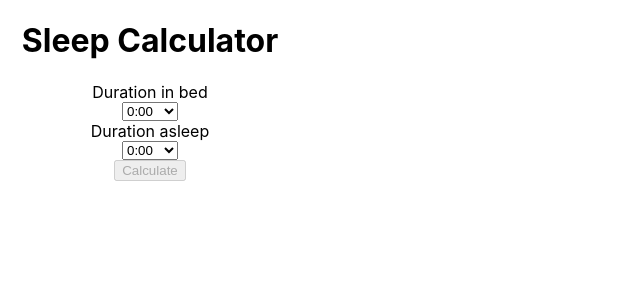
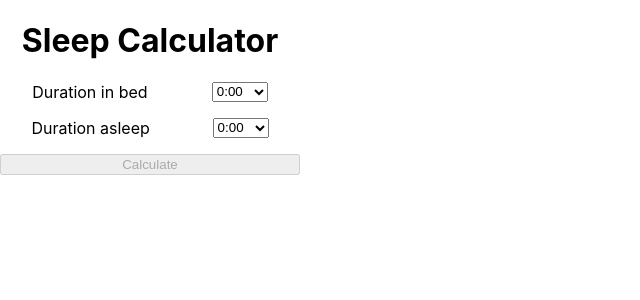
Before and after one commit to mtvillwock/frontend-code-challenge, a React (Create React App) app in the folder sleepio/: page / in a window 1280 px wide. Shown: the top 300 px of the page, without its empty margins (0-640 px from the left). Built offline with nearby package versions, Linux system fonts and the light colour scheme.

Commit message:
Extract subcomponents from App.js

```diff
--- a/sleepio/package.json
+++ b/sleepio/package.json
@@ -5,6 +5,7 @@
   "dependencies": {
     "@testing-library/jest-dom": "^5.16.2",
     "@testing-library/user-event": "^13.5.0",
+    "prop-types": "^15.8.1",
     "react": "^17.0.2",
     "react-dom": "^17.0.2",
     "react-scripts": "5.0.0",
--- a/sleepio/src/App.js
+++ b/sleepio/src/App.js
@@ -1,127 +1,13 @@
-import React from 'react';
-import logo from './logo.svg';
-import './App.css';
-import { timeToNumber, numberToTime } from './utils'
-// TODO: fetch this from server or import from separate file
-const allHalfHourIntervals = [
-  "0:00",
-  "0:30",
-  "1:00",
-  "1:30",
-  "2:00",
-  "2:30",
-  "3:00",
-  "3:30",
-  "4:00",
-  "4:30",
-  "5:00",
-  "5:30",
-  "6:00",
-  "6:30",
-  "7:00",
-  "7:30",
-  "8:00",
-  "8:30",
-  "9:00",
-  "9:30",
-  "10:00",
-  "10:30",
-  "11:00",
-  "11:30",
-  "12:00",
-  "12:30",
-  "13:00",
-  "13:30",
-  "14:00",
-  "14:30",
-  "15:00",
-  "15:30",
-  "16:00",
-  "16:30",
-  "17:00",
-  "17:30",
-  "18:00",
-  "18:30",
-  "19:00",
-  "19:30",
-  "20:00",
-  "20:30",
-  "21:00",
-  "21:30",
-  "22:00",
-  "22:30",
-  "23:00",
-  "23:30"
-]
-const allNumberofMinutes = allHalfHourIntervals.map(interval => timeToNumber(interval))
-let entries = {}
-allNumberofMinutes.forEach((num, index) => {
-  entries[num] = allHalfHourIntervals[index]
-})
+import React from 'react'
+import './App.css'
+import Form from './Form'
+
 
 const App = () => {
-  const [result, setResult] = React.useState(null)
-  const [durationInBed, setDurationInBed] = React.useState(null)
-  const [durationAsleep, setDurationAsleep] = React.useState(null)
-  const [loading, setLoading] = React.useState(false)
-
-  const handleSubmit = async e => {
-    e.preventDefault();
-
-    setLoading(true)
-    setResult(false)
-
-    // TODO: Does this need to handle if asleep is less than in bed?
-    const result = Math.round((100 * durationAsleep / durationInBed))
-    const data = JSON.stringify({ score: result })
-
-    const response = await fetch('http://localhost:5000/api/sleep_data', {
-      method: 'POST',
-      headers: {
-        'Content-Type': 'application/json',
-      },
-      mode: 'cors',
-      body: data,
-    })
-
-    if (response.ok) {
-      setResult(result)
-    } else if (!response.ok) {
-      setResult('Request failed, please try again')
-    }
-    setLoading(false)
-  }
-
-  // probably can simplify this by making a component that is a SelectWithLabel or similar
-  const handleUpdateDurationInBed = e => {
-    let number = timeToNumber(e.target.value)
-    setDurationInBed(number)
-  }
-
-  const handleUpdateDurationAsleep = e => {
-    let number = timeToNumber(e.target.value)
-    setDurationAsleep(number)
-  }
-
   return (
     <div className="App" style={{ maxWidth: '300px' }}>
       <h1>Sleep Calculator</h1>
-      <form
-        style={{ display: 'flex', flexDirection: 'column', alignContent: 'space-between', marginBottom: '20px', alignItems: 'center' }}
-        onSubmit={e => handleSubmit(e)}
-      >
-        <label>Duration in bed</label>
-        <select onChange={e => handleUpdateDurationInBed(e)}>
-          {allHalfHourIntervals.map(option => <option key={`in-bed-${option}`} value={option}>{option}</option>)}
-        </select>
-        <label>Duration asleep</label>
-        <select onChange={e => handleUpdateDurationAsleep(e)}>
-          {allHalfHourIntervals.map(option => <option key={`asleep-${option}`} value={option}>{option}</option>)}
-        </select>
-        <input disabled={!durationInBed || !durationAsleep} type="submit" value="Calculate" />
-      </form>
-      {loading && <div>Loading...</div>}
-      {result && <div>Result: {result}</div>}
+      <Form />
     </div>
   );
 }
--- /dev/null
+++ b/sleepio/src/DropdownWithLabel.js
@@ -0,0 +1,27 @@
+import React from 'react'
+import PropTypes from 'prop-types'
+
+const DropdownWithLabel = ({ labelText, onChange, options }) => {
+  return (
+    <div style={{ display: 'flex', justifyContent: 'space-around', marginBottom: '16px' }}>
+      <label>{labelText}</label>
+      <select onChange={onChange}>
+        {options.map(option =>
+          <option
+            key={`${labelText.split(' ').join('-')}-${option}`}
+            value={option}>
+            {option}
+          </option>)
+        }
+      </select>
+    </div>
+  )
+}
+
+DropdownWithLabel.propTypes = {
+  onChange: PropTypes.func.isRequired,
+  labelText: PropTypes.string.isRequired,
+  options: PropTypes.array.isRequired,
+}
+
+export default DropdownWithLabel
--- /dev/null
+++ b/sleepio/src/Form.js
@@ -0,0 +1,71 @@
+import React from 'react'
+import { timeToNumber } from './utils'
+import halfHourIntervals from './halfHourIntervals'
+import DropdownWithLabel from './DropdownWithLabel';
+
+const Form = () => {
+  const [result, setResult] = React.useState(null)
+  const [durationInBed, setDurationInBed] = React.useState(null)
+  const [durationAsleep, setDurationAsleep] = React.useState(null)
+  const [loading, setLoading] = React.useState(false)
+
+  const handleSubmit = async e => {
+    e.preventDefault();
+
+    setLoading(true)
+    setResult(false)
+
+    // TODO: Does this need to handle if asleep is less than in bed?
+    const result = Math.round((100 * durationAsleep / durationInBed))
+    const data = JSON.stringify({ score: result })
+
+    const response = await fetch('http://localhost:5000/api/sleep_data', {
+      method: 'POST',
+      headers: {
+        'Content-Type': 'application/json',
+      },
+      mode: 'cors',
+      body: data,
+    })
+
+    if (response.ok) {
+      setResult(result)
+    } else if (!response.ok) {
+      setResult('Request failed, please try again')
+    }
+    setLoading(false)
+  }
+
+  const handleUpdateDurationInBed = e => {
+    let number = timeToNumber(e.target.value)
+    setDurationInBed(number)
+  }
+
+  const handleUpdateDurationAsleep = e => {
+    let number = timeToNumber(e.target.value)
+    setDurationAsleep(number)
+  }
+
+  return (
+    <form
+      style={{ display: 'flex', flexDirection: 'column', alignContent: 'space-between' }}
+      onSubmit={e => handleSubmit(e)}
+    >
+      <DropdownWithLabel
+        labelText={'Duration in bed'}
+        onChange={e => handleUpdateDurationInBed(e)}
+        options={halfHourIntervals}
+      />
+      <DropdownWithLabel
+        labelText={'Duration asleep'}
+        onChange={e => handleUpdateDurationAsleep(e)}
+        options={halfHourIntervals}
+      />
+      <input disabled={!durationInBed || !durationAsleep} type="submit" value="Calculate" />
+      {loading && <div>Loading...</div>}
+      {result && <div>Result: {result}</div>}
+    </form>
+  );
+}
+
+export default Form;
--- /dev/null
+++ b/sleepio/src/halfHourIntervals.js
@@ -0,0 +1,52 @@
+const halfHourIntervals = [
+  "0:00",
+  "0:30",
+  "1:00",
+  "1:30",
+  "2:00",
+  "2:30",
+  "3:00",
+  "3:30",
+  "4:00",
+  "4:30",
+  "5:00",
+  "5:30",
+  "6:00",
+  "6:30",
+  "7:00",
+  "7:30",
+  "8:00",
+  "8:30",
+  "9:00",
+  "9:30",
+  "10:00",
+  "10:30",
+  "11:00",
+  "11:30",
+  "12:00",
+  "12:30",
+  "13:00",
+  "13:30",
+  "14:00",
+  "14:30",
+  "15:00",
+  "15:30",
+  "16:00",
+  "16:30",
+  "17:00",
+  "17:30",
+  "18:00",
+  "18:30",
+  "19:00",
+  "19:30",
+  "20:00",
+  "20:30",
+  "21:00",
+  "21:30",
+  "22:00",
+  "22:30",
+  "23:00",
+  "23:30"
+]
+
+export default halfHourIntervals
```
Also changed, not shown: 1 other file (tests, documents, lock files or other folders).
